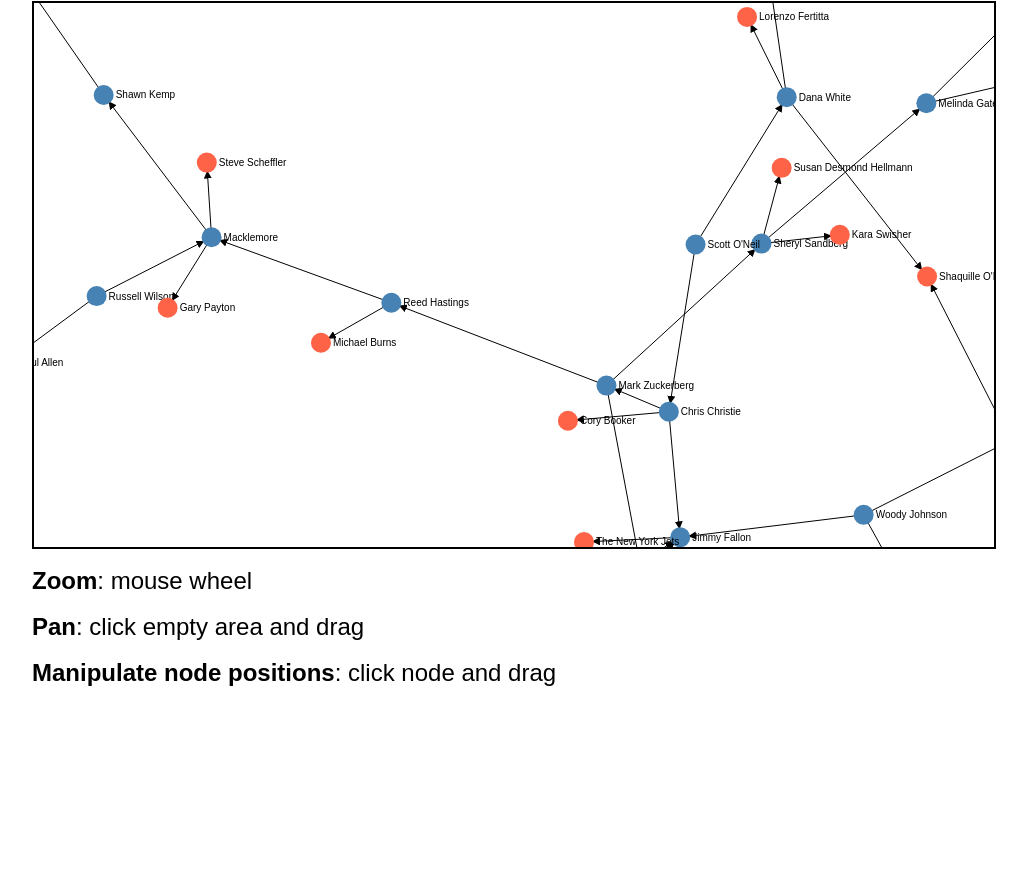
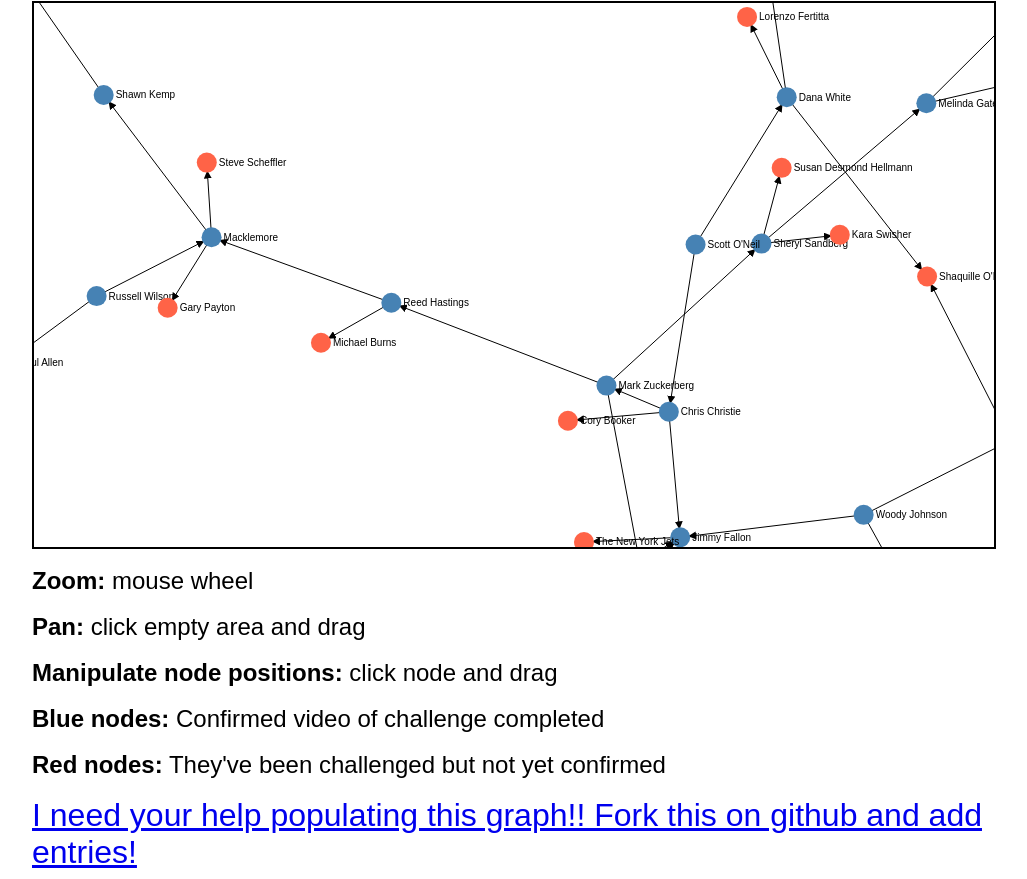
Before and after one commit to anderspitman/de_bruijn_visualizer, a plain HTML site: page index.html in a window 1280 px wide. Shown: the part 79-958 px from the top of the page, without its empty margins (128-1155 px from the left). Before the commit the page ends 800 px from the top, so only its background shows below. Drawn offline with nearby package versions, Linux system fonts and the light colour scheme.

Commit message:
Add some documentation and a link

```diff
--- a/index.html
+++ b/index.html
@@ -43,6 +43,10 @@
   font-size: 24px;
 }
 
+.github-link {
+  font-size: 32px;
+}
+
 </style>
 <body>
 <div class='header'>
@@ -51,11 +55,17 @@
 <div class='center-container'>
   <div class='graph-wrapper'></div>
   <br>
-  <div class='instructions'><b>Zoom</b>: mouse wheel</div>
+  <div class='instructions'><b>Zoom:</b> mouse wheel</div>
   <br>
-  <div class='instructions'><b>Pan</b>: click empty area and drag</div>
+  <div class='instructions'><b>Pan:</b> click empty area and drag</div>
   <br>
-  <div class='instructions'><b>Manipulate node positions</b>: click node and drag</div>
+  <div class='instructions'><b>Manipulate node positions:</b> click node and drag</div>
+  <br>
+  <div class='instructions'><b>Blue nodes:</b> Confirmed video of challenge completed</div>
+  <br>
+  <div class='instructions'><b>Red nodes:</b> They've been challenged but not yet confirmed</div>
+  <br>
+  <a class='github-link' href='https://github.com/andersp/andersp.github.io'>I need your help populating this graph!! Fork this on github and add entries!</a>
 </div>
 
 <script src="http://d3js.org/d3.v3.min.js"></script>
@@ -138,7 +148,6 @@
     challengers = data;
     buildNodes();
     buildLinks();
-    console.log(nodes);
   }
 
   function publicGetNodes() {
```
Also changed, not shown: README.md.
